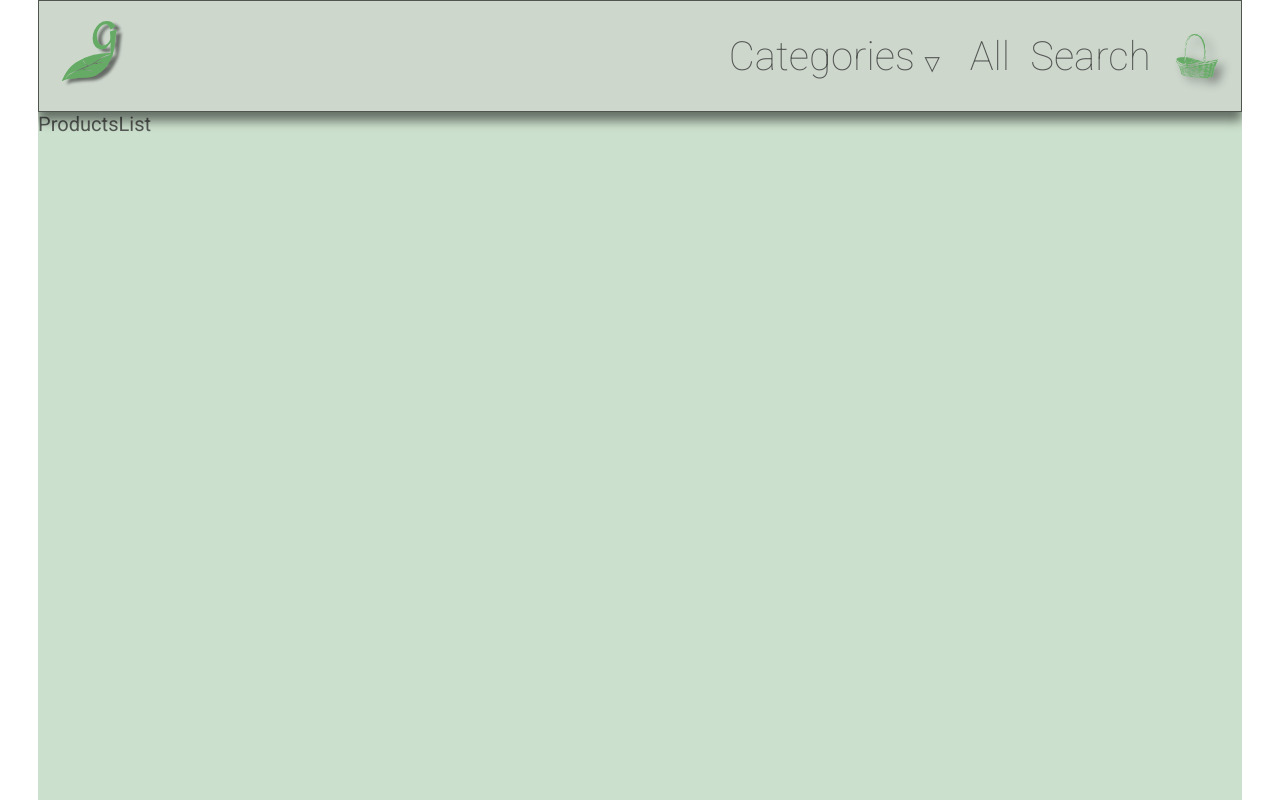
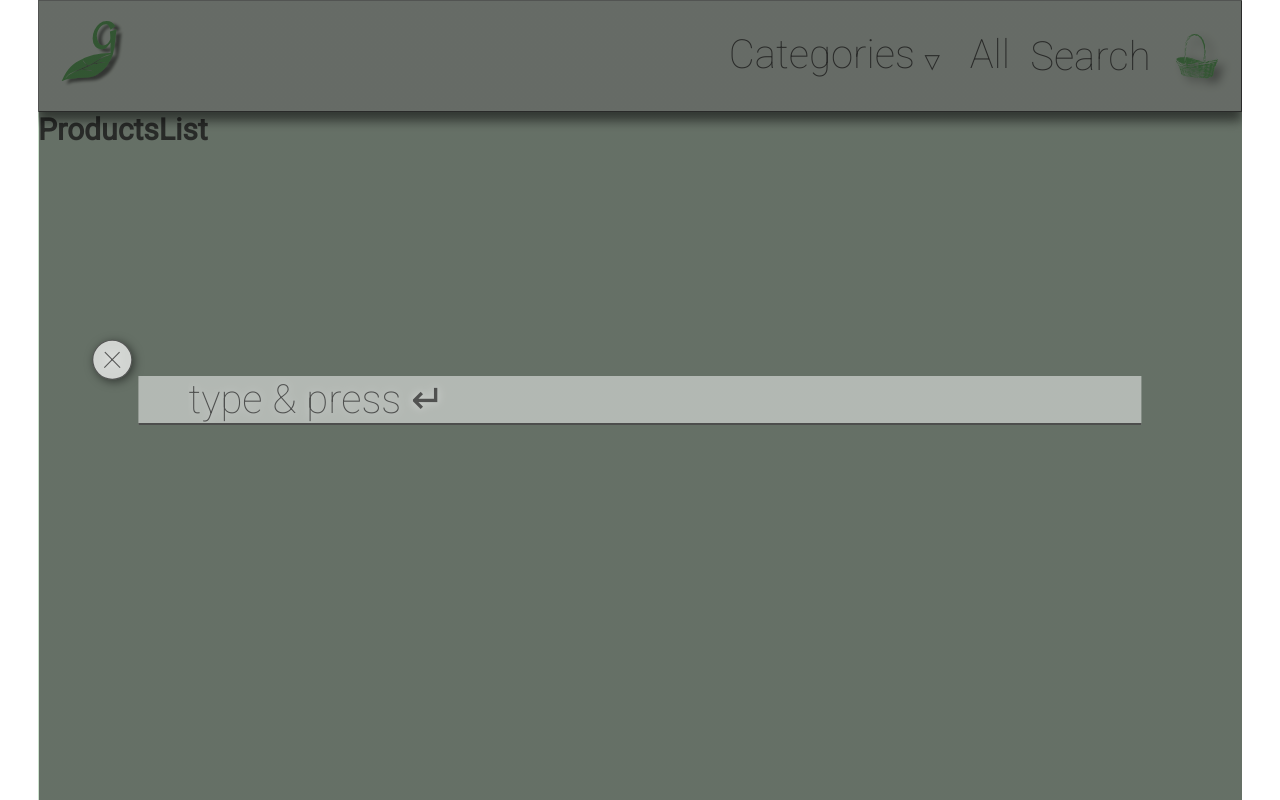
Before and after one commit to AlexanderPershin/garden_shop, a React (Create React App) app: page /products in a window 1280 px wide. Both pictures are taken after a click on the element "Search". Built offline with nearby package versions, Linux system fonts and the light colour scheme.

Commit message:
search mechanism added

```diff
--- a/src/actions.js
+++ b/src/actions.js
@@ -14,6 +14,18 @@ export const closeMenu = () => {
 		type: 'close'
 	};
 };
+// Search actions
+export const setSearch = (payload) => {
+	return {
+		type: 'set',
+		payload
+	};
+};
+export const clearSearch = () => {
+	return {
+		type: 'clear'
+	};
+};
 // Login acitons
 export const login = () => {
 	return {
--- a/src/components/CartDropDown.js
+++ b/src/components/CartDropDown.js
@@ -1,6 +1,5 @@
 import React from 'react';
 import { useTransition, animated, config } from 'react-spring';
-import { Link } from 'react-router-dom';
 import { useSelector, useDispatch } from 'react-redux';
 
 import LinkButton from './LinkButton';
--- a/src/components/HeaderMenu.js
+++ b/src/components/HeaderMenu.js
@@ -6,14 +6,17 @@ import * as actions from '../actions';
 
 import Basket from '../svg/Basket';
 import CartDropDown from './CartDropDown';
+import ModalSearch from './ModalSearch';
 
-const { closeMenu, toggleMenu } = actions;
+const { closeMenu, toggleMenu, setSearch, clearSearch } = actions;
 
 const HeaderMenu = () => {
 	const categoriesOpen = useSelector((state) => state.categories);
+
 	const dispatch = useDispatch();
 
 	const [ cartOpened, setCartOpened ] = useState(false);
+	const [ isSearch, setIsSearch ] = useState(false);
 
 	const cartBtnRef = useRef(null);
 	const categoriesRef = useRef(null);
@@ -47,15 +50,33 @@ const HeaderMenu = () => {
 		}
 	};
 
+	const handleOpenSearch = () => {
+		setIsSearch(true);
+	};
+
+	const handleSearch = (e, str) => {
+		e.preventDefault();
+		dispatch(setSearch(str));
+		setIsSearch(false);
+	};
+
+	const handleCloseSearch = () => {
+		dispatch(clearSearch());
+		setIsSearch(false);
+	};
+
 	return (
 		<div className='headerMenu'>
 			<div className='categories__btn' ref={categoriesRef}>
 				Categories {categoriesOpen ? <span>&#9650;</span> : <span>&#9661;</span>}
 			</div>
 			<NavLink to='/products'>All</NavLink>
-			<div className='search'>Search</div>
+			<div className='search -shr' onClick={handleOpenSearch}>
+				Search
+			</div>
 			<Basket fill='none' ref={cartBtnRef} anim={true} />
-			{<CartDropDown cartOpened={cartOpened} />}
+			<CartDropDown cartOpened={cartOpened} />
+			<ModalSearch searchOpened={isSearch} closeSearch={handleCloseSearch} execSearch={handleSearch} />
 		</div>
 	);
 };
--- a/src/components/LinkButton.js
+++ b/src/components/LinkButton.js
@@ -5,7 +5,7 @@ import { useSpring, animated, config } from 'react-spring';
 const LinkButton = ({ to, className, label, showArrow = true }) => {
 	const AnimatedLink = animated(Link);
 
-	const [ props, set, stop ] = useSpring(() => ({
+	const [ props, set ] = useSpring(() => ({
 		opacity: 0.7,
 		boxShadow: '0 5px 5px rgba(0,0,0,0.3)',
 		transform: `translateY(0px) scale(1)`,
--- /dev/null
+++ b/src/components/ModalSearch.js
@@ -0,0 +1,33 @@
+import React, { Fragment, useState } from 'react';
+
+const ModalSearch = ({ searchOpened, closeSearch, execSearch }) => {
+	const [ str, setStr ] = useState('');
+
+	return (
+		searchOpened && (
+			<Fragment>
+				<form
+					className='search__modal'
+					onSubmit={(e) => {
+						execSearch(e, str);
+						setStr('');
+					}}
+				>
+					<input
+						value={str}
+						onChange={(e) => setStr(e.target.value)}
+						className='search__inp'
+						type='text'
+						placeholder='type & press &crarr;'
+					/>
+					<div className='search__btn' onClick={closeSearch}>
+						&times;
+					</div>
+				</form>
+				<div className='search__overlay' />
+			</Fragment>
+		)
+	);
+};
+
+export default ModalSearch;
--- a/src/components/ProductsList.js
+++ b/src/components/ProductsList.js
@@ -1,10 +1,32 @@
 import React from 'react';
 import { useParams } from 'react-router-dom';
+import { useSelector, useDispatch } from 'react-redux';
+
+import * as actions from '../actions';
 
 const ProductsList = () => {
 	const { category } = useParams();
 
-	return <div>ProductsList {category}</div>;
+	const searchString = useSelector((state) => state.search);
+	const dispatch = useDispatch();
+	const { clearSearch } = actions;
+
+	const handleClearSearch = () => {
+		dispatch(clearSearch());
+	};
+
+	return (
+		<div>
+			<h2>ProductsList</h2> <h3>{category}</h3>{' '}
+			{searchString && (
+				<fieldset>
+					<legend>Search: {searchString}</legend>
+					<div>Here will be search options</div>
+					<button onClick={handleClearSearch}>Clear Search</button>
+				</fieldset>
+			)}
+		</div>
+	);
 };
 
 export default ProductsList;
--- a/src/reducers.js
+++ b/src/reducers.js
@@ -53,6 +53,7 @@ export const cartContent = (state = [], action) => {
 
 				return newState;
 			}
+			return;
 		}
 		case 'destroyItem': {
 			const alreadyIndex = state.findIndex((item) => item.name === action.payload.name);
@@ -64,7 +65,19 @@ export const cartContent = (state = [], action) => {
 
 				return newState;
 			}
+			return;
 		}
+		default:
+			return state;
+	}
+};
+
+export const searchReducer = (state = '', action) => {
+	switch (action.type) {
+		case 'set':
+			return action.payload;
+		case 'clear':
+			return '';
 		default:
 			return state;
 	}
--- a/src/scss/components/_cart.scss
+++ b/src/scss/components/_cart.scss
@@ -10,8 +10,7 @@ div.cartDropdown {
 	justify-content: space-around;
 	align-items: flex-start;
 	padding: 2rem;
-	border: 5px double var(--hfbg-dark);
-	border-radius: 1rem;
+	border: 1px solid var(--hfbg-dark);
 	transform-origin: top right;
 	> ul {
 		font-weight: 400;
--- a/src/scss/components/_header.scss
+++ b/src/scss/components/_header.scss
@@ -18,7 +18,7 @@
 		flex-grow: 1;
 		display: flex;
 		justify-content: flex-end;
-		align-items: center;
+		align-items: stretch;
 		> * {
 			color: inherit;
 			font-weight: 100;
@@ -35,6 +35,18 @@
 			cursor: pointer;
 			font-weight: 100;
 			outline: none;
+
+			> * {
+				height: 4rem;
+			}
+		}
+		.search {
+			display: flex;
+			justify-content: space-between;
+			align-items: center;
+			grid-template-columns: 1fr min-content;
+			grid-template-rows: 1fr;
+			font-size: 4rem;
 		}
 		.basket {
 			fill: green;
@@ -49,6 +61,85 @@
 			font-size: 2rem;
 		}
 	}
+}
+
+.search__modal {
+	position: fixed;
+	top: 50vh;
+	left: 50vw;
+	transform: translate(-50%, -50%);
+	display: flex;
+	justify-content: space-between;
+	align-items: center;
+	width: 80%;
+	max-width: 100rem;
+	height: 100vh;
+	flex: 1 1 5rem;
+	font-size: 4rem;
+	font-weight: 100;
+	font-family: 'Roboto', Arial, Helvetica, sans-serif;
+	z-index: 1000;
+	> input.search__inp {
+		flex: 5 1 4rem;
+		width: 80%;
+		font-family: 'Roboto', Arial, Helvetica, sans-serif;
+		font-weight: inherit;
+		font-size: inherit;
+		padding-left: 5%;
+		background-color: rgba(255, 255, 255, 0.5);
+		border: none;
+		border-bottom: 2px solid var(--clr);
+		color: var(--clr);
+		outline: none;
+		&:focus {
+			background-color: rgba(255, 255, 255, 0.95);
+			border-bottom: 3px solid var(--clr);
+		}
+		&::placeholder {
+			color: var(--clr);
+			text-shadow: 0 0 1rem rgba(255, 255, 255, 0.5);
+		}
+	}
+	> div.search__btn {
+		font-family: 'Roboto', Arial, Helvetica, sans-serif;
+		width: 4rem;
+		height: 4rem;
+		border-radius: 100rem;
+		font-weight: inherit;
+		font-size: inherit;
+		text-align: center;
+		padding: 0px;
+		border: 1px solid var(--clr);
+		line-height: 0.7;
+		text-align: center;
+		position: absolute;
+		top: 50vh;
+		left: 0;
+		transform: translate(-115%, -150%);
+		cursor: pointer;
+		box-shadow: 2px 2px 1rem rgba(0, 0, 0, 0.5);
+		text-shadow: 0 0 1rem rgba(255, 255, 255, 0.9);
+		background-color: rgba(255, 255, 255, 0.7);
+		transition: all 0.3s;
+		&:hover {
+			background-color: rgba(255, 255, 255, 0.95);
+		}
+		&:active {
+			background-color: rgba(255, 255, 255, 1);
+			box-shadow: 0px 0px 1rem rgba(0, 0, 0, 0.5);
+		}
+	}
+}
+div.search__overlay {
+	margin: 0;
+	padding: 0;
+	width: 100vw;
+	height: 100vh;
+	z-index: 500;
+	position: absolute;
+	top: 0;
+	left: 0;
+	background-image: linear-gradient(rgba(0, 0, 0, 0.5), rgba(0, 0, 0, 0.5));
 }
 .categories__body {
 	position: absolute;
--- a/src/stores.js
+++ b/src/stores.js
@@ -1,8 +1,13 @@
 import { createStore, combineReducers } from 'redux';
 import { composeWithDevTools } from 'redux-devtools-extension';
-import { categMenu, loggedReducer, cartContent } from './reducers';
+import { categMenu, loggedReducer, cartContent, searchReducer } from './reducers';
 
-const reducers = combineReducers({ categories: categMenu, logged: loggedReducer, cart: cartContent });
+const reducers = combineReducers({
+	categories: categMenu,
+	logged: loggedReducer,
+	cart: cartContent,
+	search: searchReducer
+});
 
 const store = createStore(reducers, composeWithDevTools());
 
```
